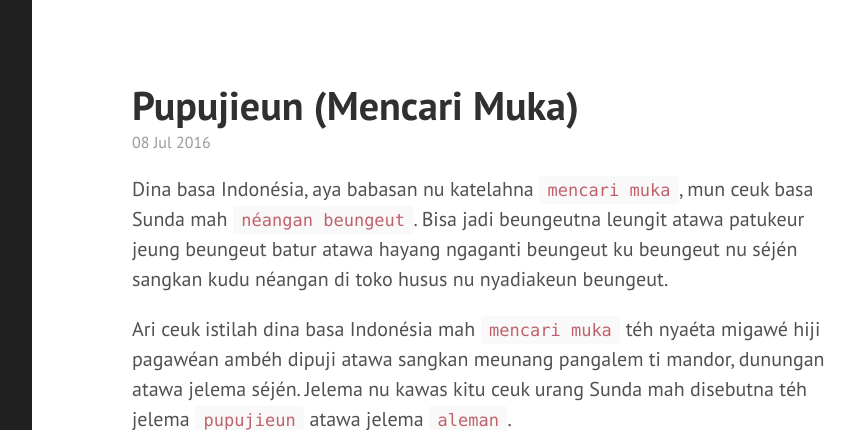
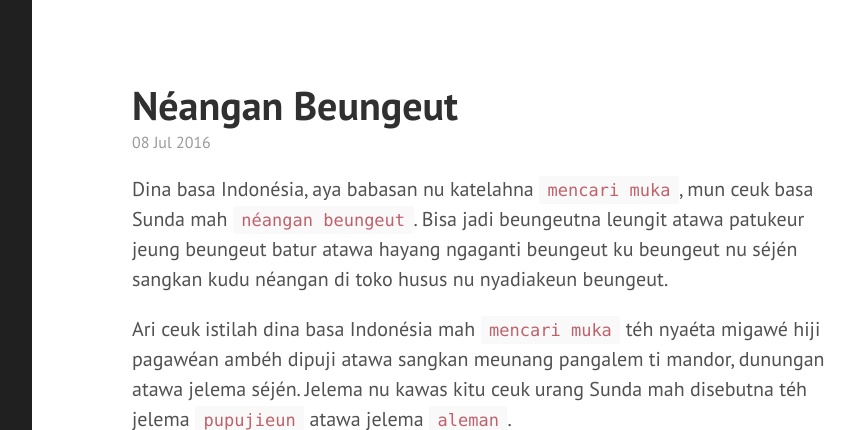
Before and after one commit to saung-rangon/saung-rangon.github.io, a Jekyll site: the page built from _posts/2016-07-08-neangan-beungeut.md, in a window 1280 px wide and 1009 px high, cut to the strip 0-430 px from the top of the window. Shown: the whole strip, without its empty margins (328-1182 px from the left). Built offline with Jekyll 4.4.1, drawn with Linux system fonts in a browser that asks for light colours.

Commit message:
Update and rename 2016-07-08-mencari-muka.md to 2016-07-08-neangan-beungeut.md

```diff
--- a/_posts/2016-07-08-mencari-muka.md
+++ b/_posts/2016-07-08-neangan-beungeut.md
@@ -1,9 +1,9 @@
 ---
 published: true
-title: 'Pupujieun (Mencari Muka)'
+title: 'Néangan Beungeut'
 layout: post
 tags: [babasan, pupujieun, 'mencari muka']
-categories: ['ungkara-sunda', 'babasan']
+categories: ['ungkara-sunda', babasan]
 author: Yusuphm
 ---
 
```
